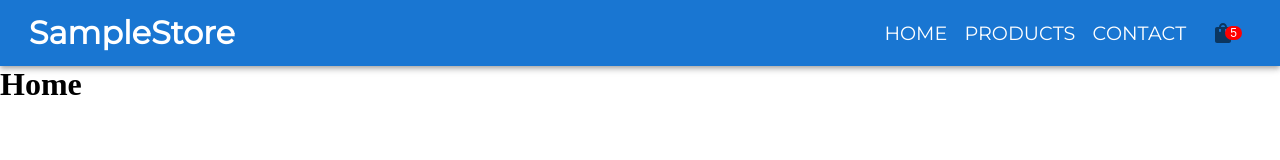
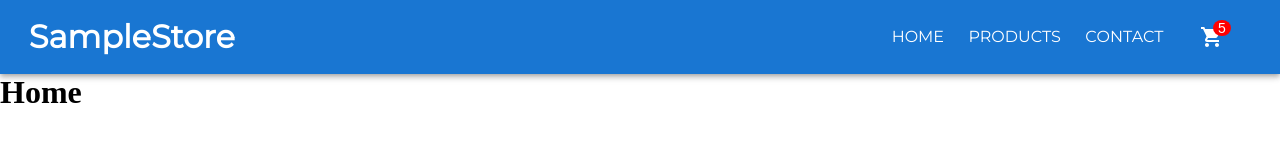
Before and after one commit to Centigrams/shopping-cart, a React app: page / in a window 1280 px wide. Built offline with nearby package versions, Linux system fonts and the light colour scheme.

Commit message:
Fix checkout icon

```diff
--- a/src/Components/HeaderLinks.js
+++ b/src/Components/HeaderLinks.js
@@ -1,10 +1,9 @@
 import React from 'react';
 import { Link } from 'react-router-dom';
 import { IconButton } from '@mui/material';
-import ShoppingBagIcon from '@mui/icons-material/ShoppingBag';
+import CustomShoppingCartIcon from '../Styles/CustomComponents/CustomShoppingCartIcon';
 import styles from '../Styles/HeaderLinks.module.css';
 
-// TODO: Checkout button customization
 // TODO: Setup themes with MUI
 function HeaderLinks() {
   return (
@@ -12,8 +11,8 @@ function HeaderLinks() {
       <Link className={styles.links} to="/">HOME</Link>
       <Link className={styles.links} to="/products">PRODUCTS</Link>
       <Link className={styles.links} to="/contact">CONTACT</Link>
-      <IconButton>
-        <ShoppingBagIcon />
+      <IconButton size="large">
+        <CustomShoppingCartIcon />
         <span className={[
           styles.badge,
           styles.lblCartCount,
--- /dev/null
+++ b/src/Styles/CustomComponents/CustomShoppingCartIcon.js
@@ -0,0 +1,8 @@
+import { styled } from '@mui/material';
+import ShoppingCartIcon from '@mui/icons-material/ShoppingCart';
+
+const CustomShoppingCartIcon = styled(ShoppingCartIcon)({
+  color: 'white',
+});
+
+export default CustomShoppingCartIcon;
--- a/src/Styles/HeaderLinks.module.css
+++ b/src/Styles/HeaderLinks.module.css
@@ -10,22 +10,23 @@
 .links {
     text-decoration: none;
     color: white;
-    font-size: 1.2rem;
+    font-size: 1rem;
 }
 
 .badge {
     padding-left: 9px;
     padding-right: 9px;
-    -webkit-border-radius: 9px;
-    -moz-border-radius: 9px;
-    border-radius: 9px;
+    -webkit-border-radius: 50%;
+    -moz-border-radius: 50%;
+    border-radius: 50%;
 }
 
 .lblCartCount {
-    font-size: 12px;
+    font-size: 14px;
     background: #ff0000;
     color: #fff;
     padding: 0 5px;
     vertical-align: top;
-    margin-left: -10px;
+    margin-left: -11px;
+    margin-top: -17px;
 }
```
